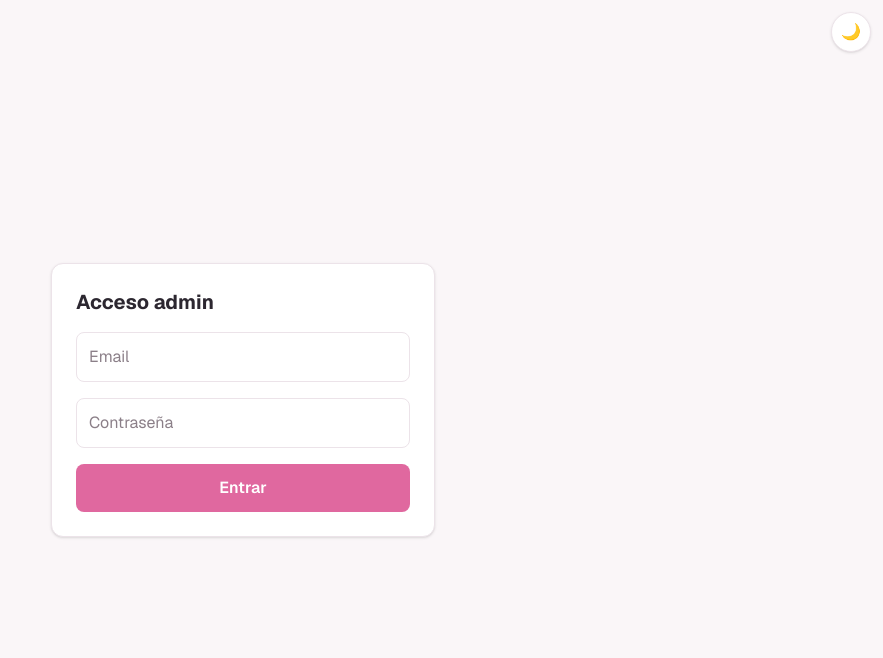
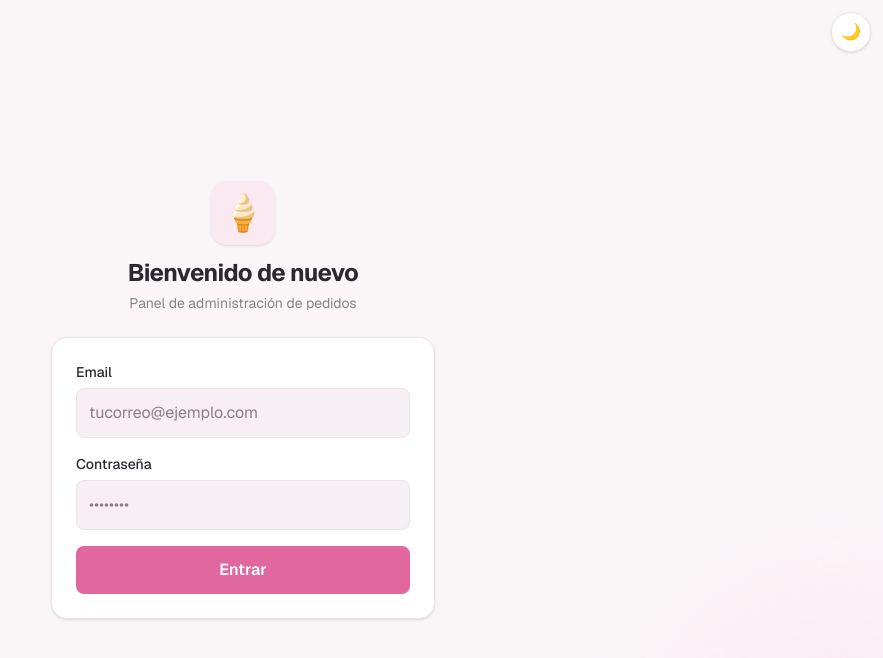
Before and after one commit to cmuillo/Pedidos, a Next.js app: page /login in a window 1280 px wide. Shown: the top 658 px of the page, without its empty margins (397-1280 px from the left). Built offline with nearby package versions, Linux system fonts and the light colour scheme.

Commit message:
Rediseña la pantalla de login con identidad de marca

```diff
--- a/src/app/login/page.tsx
+++ b/src/app/login/page.tsx
@@ -8,25 +8,93 @@ export default function LoginPage() {
   const [email, setEmail] = useState("");
   const [password, setPassword] = useState("");
   const [error, setError] = useState("");
+  const [loading, setLoading] = useState(false);
 
   async function onSubmit(e: React.FormEvent) {
     e.preventDefault();
+    setError("");
+    setLoading(true);
     const res = await signIn("credentials", { email, password, redirect: false });
+    setLoading(false);
     if (res?.error) setError("Credenciales inválidas");
     else router.push("/admin/pedidos");
   }
 
   return (
-    <div className="min-h-screen flex items-center justify-center p-4">
-      <form onSubmit={onSubmit} className="w-full max-w-sm space-y-4 border rounded-xl p-6 bg-surface shadow-sm">
-        <h1 className="text-xl font-bold">Acceso admin</h1>
-        {error && <p className="text-danger text-sm">{error}</p>}
-        <input className="w-full border rounded-lg p-3 bg-surface placeholder:text-muted" placeholder="Email"
-          value={email} onChange={(e) => setEmail(e.target.value)} />
-        <input className="w-full border rounded-lg p-3 bg-surface placeholder:text-muted" type="password" placeholder="Contraseña"
-          value={password} onChange={(e) => setPassword(e.target.value)} />
-        <button className="w-full bg-accent text-accent-fg rounded-lg p-3 font-semibold hover:bg-accent-hover transition-colors">Entrar</button>
-      </form>
+    <div className="relative min-h-screen flex items-center justify-center overflow-hidden p-4">
+      {/* Decoración de fondo */}
+      <div
+        aria-hidden
+        className="pointer-events-none absolute -top-24 -left-24 h-72 w-72 rounded-full bg-accent-soft blur-3xl"
+      />
+      <div
+        aria-hidden
+        className="pointer-events-none absolute -bottom-24 -right-24 h-72 w-72 rounded-full bg-accent-soft blur-3xl"
+      />
+
+      <div
+        className="relative w-full max-w-sm"
+        style={{ animation: "fadeIn 0.4s ease both" }}
+      >
+        <div className="mb-6 flex flex-col items-center text-center">
+          <div className="mb-3 flex h-16 w-16 items-center justify-center rounded-2xl bg-accent-soft text-4xl shadow-sm">
+            🍦
+          </div>
+          <h1 className="text-2xl font-bold tracking-tight">Bienvenido de nuevo</h1>
+          <p className="mt-1 text-sm text-muted">Panel de administración de pedidos</p>
+        </div>
+
+        <form
+          onSubmit={onSubmit}
+          className="space-y-4 rounded-2xl border bg-surface p-6 shadow-sm"
+        >
+          {error && (
+            <p className="rounded-lg bg-danger-soft px-3 py-2 text-sm text-danger" role="alert">
+              {error}
+            </p>
+          )}
+
+          <div className="space-y-1.5">
+            <label htmlFor="email" className="block text-sm font-medium">
+              Email
+            </label>
+            <input
+              id="email"
+              type="email"
+              autoComplete="email"
+              required
+              className="w-full rounded-lg border bg-surface-2 p-3 placeholder:text-muted focus:border-accent focus:outline-none focus:ring-2 focus:ring-accent-soft"
+              placeholder="tucorreo@ejemplo.com"
+              value={email}
+              onChange={(e) => setEmail(e.target.value)}
+            />
+          </div>
+
+          <div className="space-y-1.5">
+            <label htmlFor="password" className="block text-sm font-medium">
+              Contraseña
+            </label>
+            <input
+              id="password"
+              type="password"
+              autoComplete="current-password"
+              required
+              className="w-full rounded-lg border bg-surface-2 p-3 placeholder:text-muted focus:border-accent focus:outline-none focus:ring-2 focus:ring-accent-soft"
+              placeholder="••••••••"
+              value={password}
+              onChange={(e) => setPassword(e.target.value)}
+            />
+          </div>
+
+          <button
+            type="submit"
+            disabled={loading}
+            className="w-full rounded-lg bg-accent p-3 font-semibold text-accent-fg transition-colors hover:bg-accent-hover disabled:cursor-not-allowed disabled:opacity-60"
+          >
+            {loading ? "Entrando…" : "Entrar"}
+          </button>
+        </form>
+      </div>
     </div>
   );
 }
```
Also changed, not shown: 1 other file (tests, documents, lock files or other folders).
